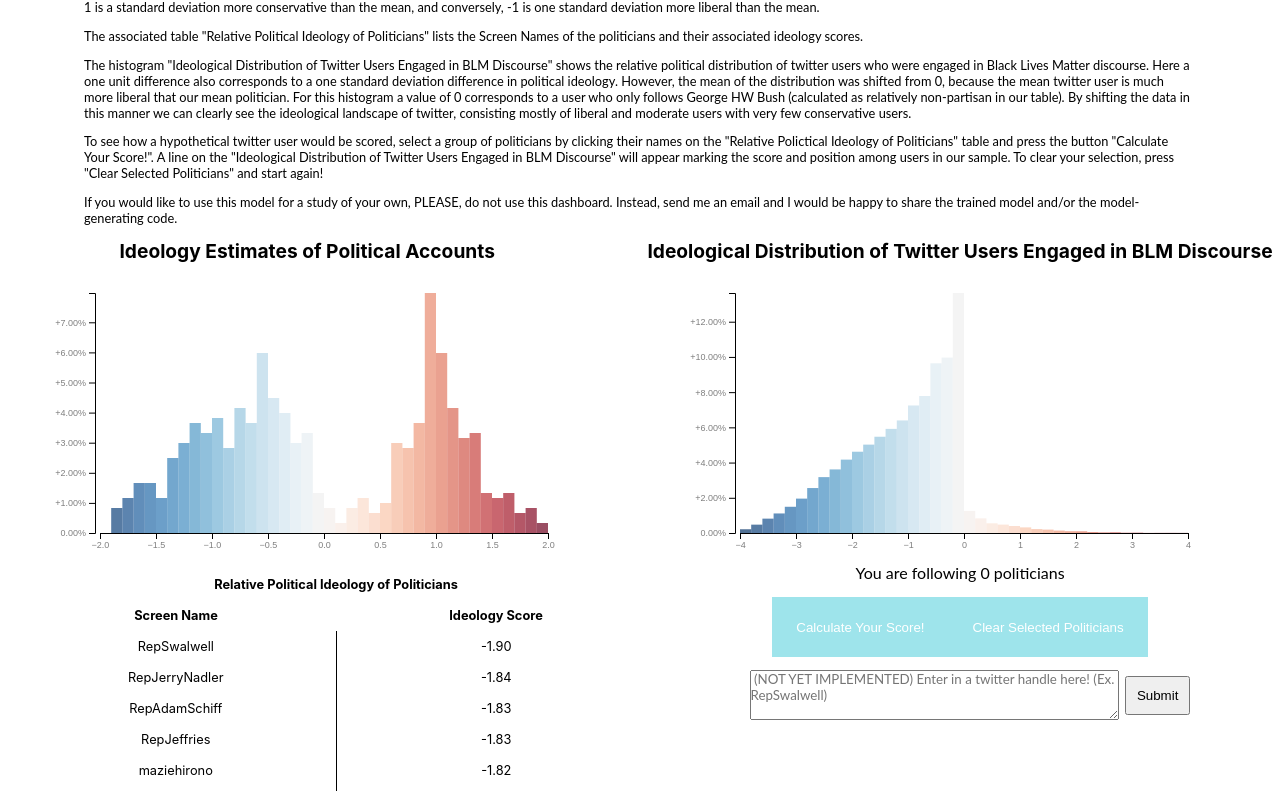
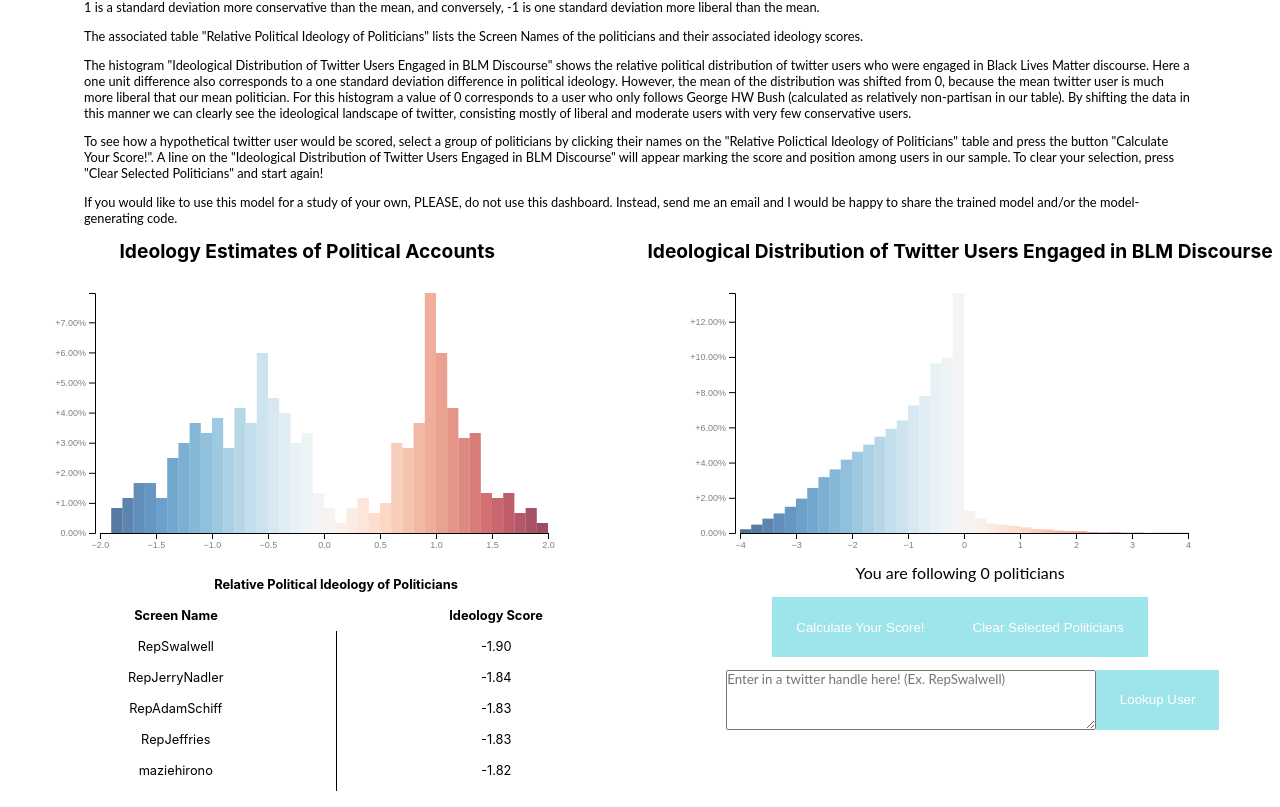
Before and after one commit to RTeresiOB/liquidplateau.com-FrontEndDev, a React (Create React App) app: page /Project in a window 1280 px wide. Shown: the part 262-1069 px from the top of the page. Built offline with nearby package versions, Linux system fonts and the light colour scheme.

Commit message:
Add Twitter Handle Lookup

```diff
--- a/src/Dashboard/Dashboard.js
+++ b/src/Dashboard/Dashboard.js
@@ -203,13 +203,15 @@ export default function Dashboard(props) {
                                                 justifyContent:"center",
                                                 "padding":"1vw",
                                                 "padding-left":"3vw"}}>
-                                <textarea value={formState}
-                                            onChange={e => setFormState(e.target.value)}
-                                style={{"font-family": 'Lato',
-                                                    "width":"65%"}}
-                                                    placeholder=" (NOT YET IMPLEMENTED) Enter in a twitter handle here! (Ex. RepSwalwell)"> </textarea>
-                                        <input type="submit" value="Submit" />
-                                        </div>
+                                        <textarea style={{width:'55vw'}}
+                                                    value={formState}
+                                                    onChange={e => setFormState(e.target.value)}
+                                        style={{"font-family": 'Lato',
+                                                            "width":"65%"}}
+                                                            placeholder="Enter in a twitter handle here! (Ex. RepSwalwell)"> </textarea>
+                                        <button onClick={()=>{API.post('/TwitterIdeology/UserLookup',
+                                            {'username': formState}).then( result => setPcaResult(result.data.userScore))}} > Lookup User </button>
+                                </div>
 
                                 </div>
                         </div>
```
